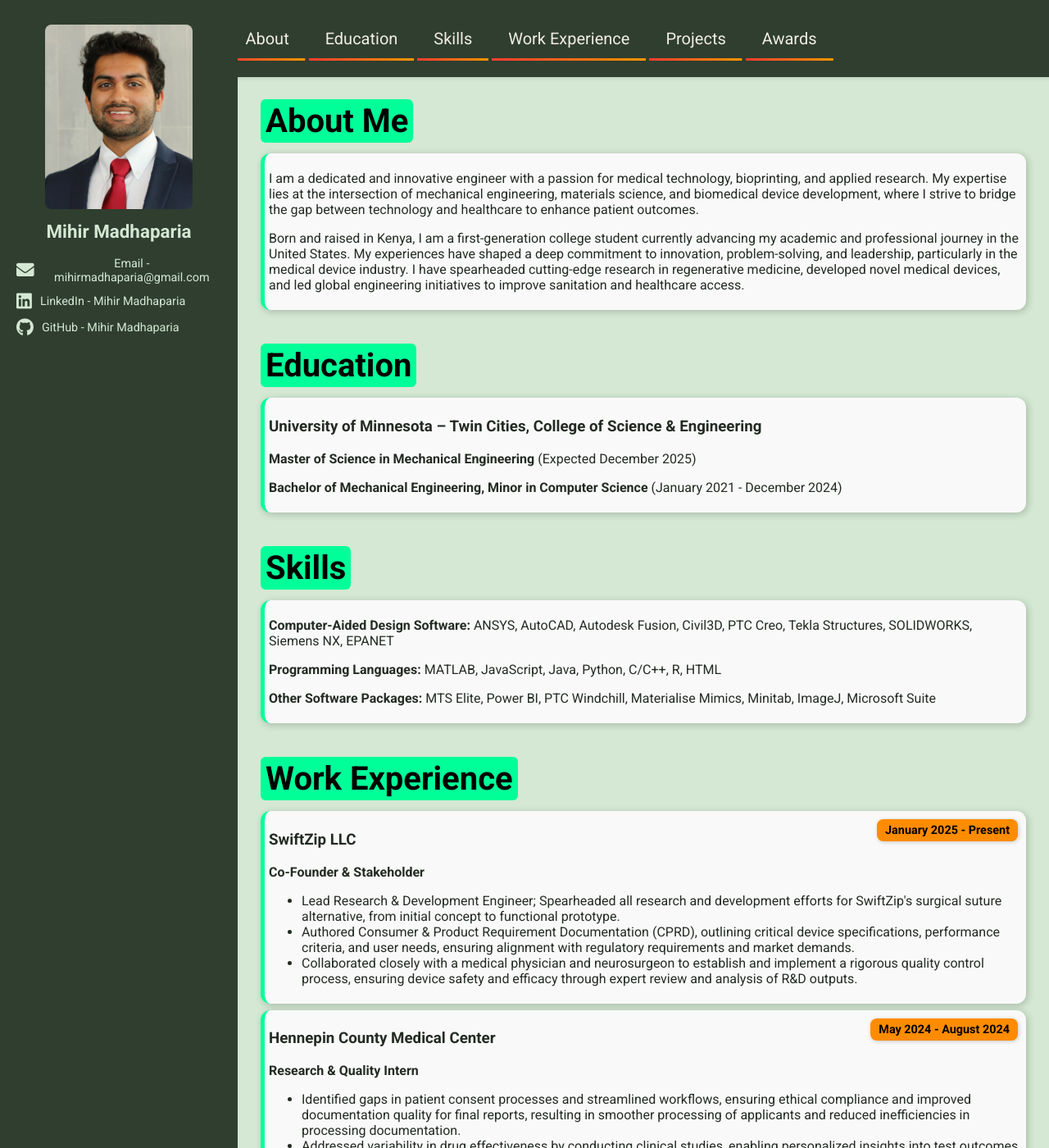
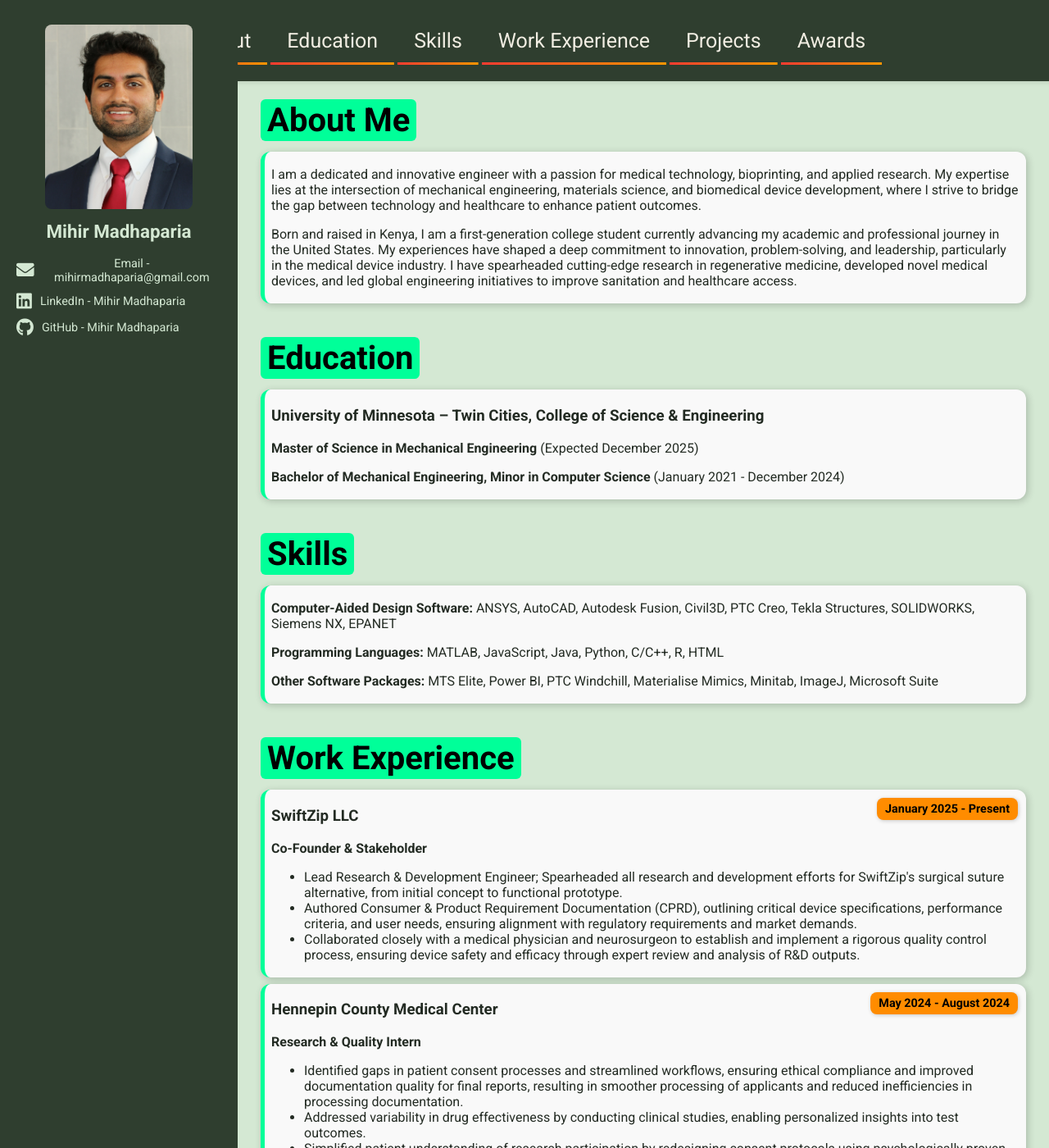
Before and after one commit to mihirmadhaparia/mihirmadhaparia.github.io, a Jekyll site: the page built from README.md, in a window 1280 px wide and 1400 px high. Shown: the whole window at 82% size. Built offline with Jekyll 4.4.1, drawn with Linux system fonts in a browser that asks for light colours; our own code applies the rules of GitHub Pages for plain Markdown files.

Commit message:
Update style.css

```diff
--- a/assets/css/style.css
+++ b/assets/css/style.css
@@ -59,7 +59,7 @@ body {
     position: relative; /* Allows absolute positioning inside */
     border-radius: 12px;
     box-shadow: 2px 2px 10px rgba(0, 0, 0, 0.2);
-    padding: 5px;
+    padding: 2px 8px;
     margin: 8px 0;
     background-color: #f9f9f9;
     border-left: 5px solid #00ff99; /* Neon green accent */
@@ -69,7 +69,7 @@ body {
 .section-heading {
     background-color: #00ff99;
     color: black;
-    padding: 3px 6px;
+    padding: 2px 8px;
     font-size: 2.5em;
     font-weight: bold;
     display: inline-block;
@@ -101,7 +101,7 @@ nav a {
     text-decoration: none;
     padding: 15px 20px;
     display: inline-block;
-    font-size: 20px;
+    font-size: 25px;
     position: relative;
     transition: color 0.3s ease-in-out, font-size 0.3s ease-in-out;
     background: linear-gradient(to right, #FF3B30, #FF9500);
```
